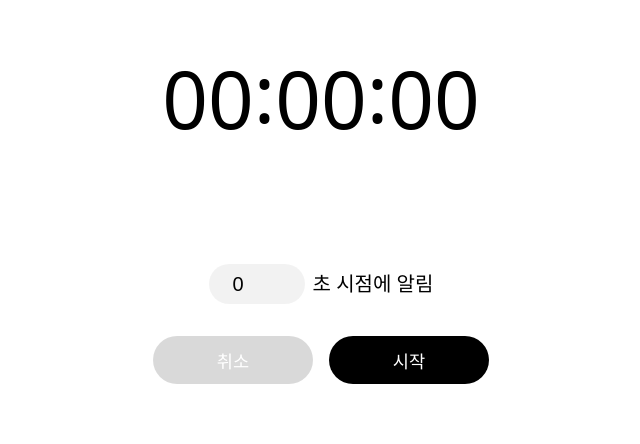
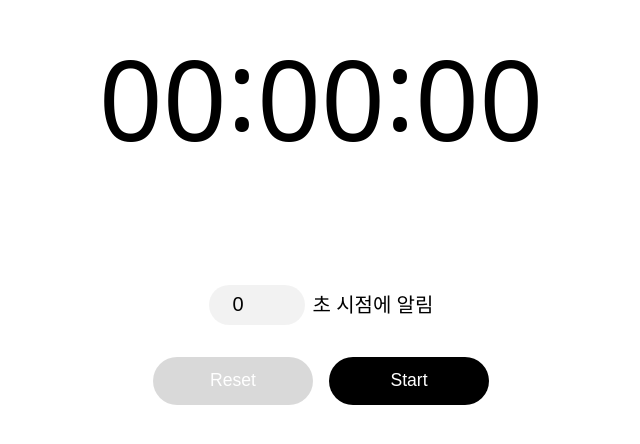
Before and after one commit to brewcold/seungyoon-yu-plang-assignment, a React (Vite) app in the folder timer/: page / in a window 1280 px wide. Shown: the part 182-626 px from the top of the page, without its empty margins (319-959 px from the left). Built offline with nearby package versions, Linux system fonts and the light colour scheme; a web font is replaced by a local one.

Commit message:
오버레이 및 타이머 스타일링 수정

```diff
--- a/timer/src/App.css
+++ b/timer/src/App.css
@@ -23,14 +23,13 @@
 }
 
 .timer > span {
-  font-size: 5rem;
-  font-weight: 300;
-  line-height: 1;
+  font-size: 7rem;
+  font-weight: 200;
   font-variant-numeric: tabular-nums;
 }
 
 .colon {
-  padding-bottom: 0.75rem;
+  padding-bottom: 1.35rem;
 }
 
 .overlay {
@@ -40,6 +39,7 @@
   background-color: aquamarine;
   border-radius: 2rem;
   display: flex;
+  font-weight: 600;
   padding-inline: 2rem;
   justify-content: center;
   align-items: center;
@@ -68,8 +68,14 @@
   background-color: rgba(0, 0, 0, 0.05);
   color: black;
   border: none;
+  outline: none;
   &:disabled {
     background-color: transparent;
+  }
+
+  &:focus {
+    outline: 2px solid rgba(0, 0, 0, 0.75);
+    outline-offset: 2px;
   }
 }
 .controller-inputs > span {
@@ -87,16 +93,30 @@
   width: 10rem;
   border-radius: 3rem;
   font-size: 1.1rem;
-  background-color: rgba(0, 0, 0, 1);
+  background-color: black;
   color: white;
   border: none;
   cursor: pointer;
-  &:disabled {
-    background-color: rgba(0, 0, 0, 0.15);
-    cursor: not-allowed;
+  outline: none;
+  transition: background-color 0.1s ease;
+
+  &:hover {
+    outline: 2px solid rgba(0, 0, 0, 0.75);
+    outline-offset: 2px;
+  }
+
+  &:focus-visible {
+    outline: 2px solid rgba(0, 0, 0, 0.75);
+    outline-offset: 2px;
   }
 
   &:active {
     background-color: rgba(0, 0, 0, 0.75);
   }
+
+  &:disabled {
+    background-color: rgba(0, 0, 0, 0.15);
+    cursor: not-allowed;
+    outline: none;
+  }
 }
--- a/timer/src/App.tsx
+++ b/timer/src/App.tsx
@@ -75,16 +75,16 @@ function App() {
         </div>
         <div className="controller-buttons">
           <button type="button" onClick={handleReset} disabled={runningState !== 'PAUSED'}>
-            취소
+            Reset
           </button>
 
           {!(runningState === 'RUNNING') ? (
             <button type="button" onClick={handleStart}>
-              시작
+              Start
             </button>
           ) : (
             <button type="button" onClick={handlePause} disabled={runningState !== 'RUNNING'}>
-              일시정지
+              Pause
             </button>
           )}
         </div>
```
